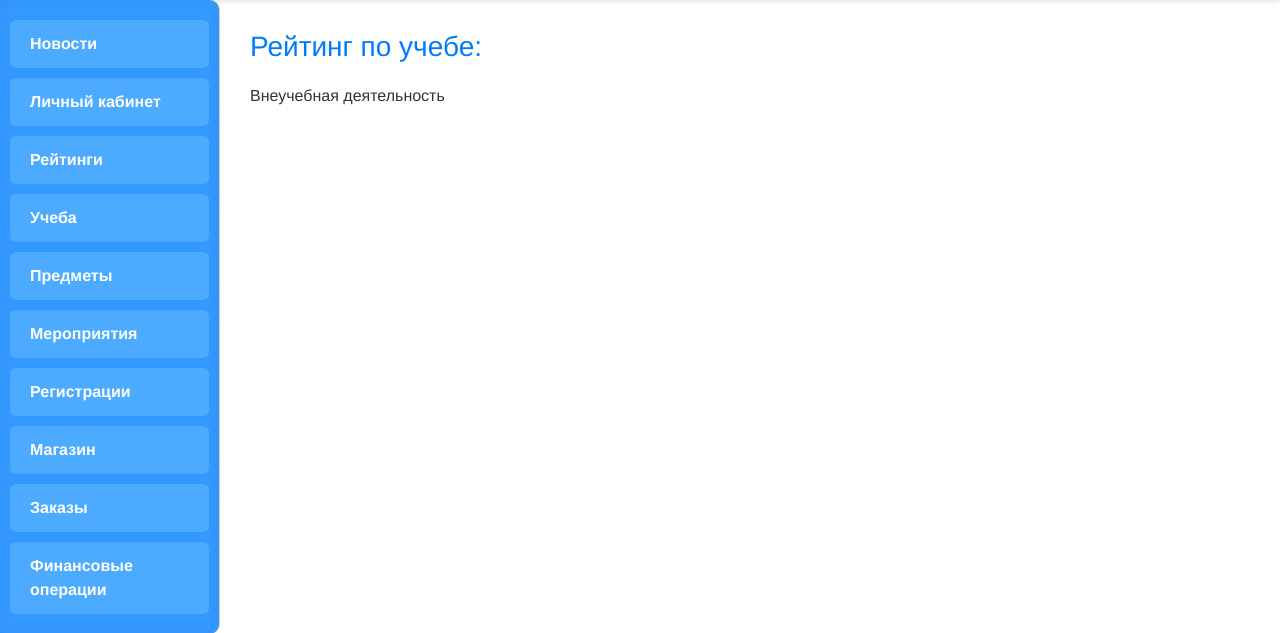
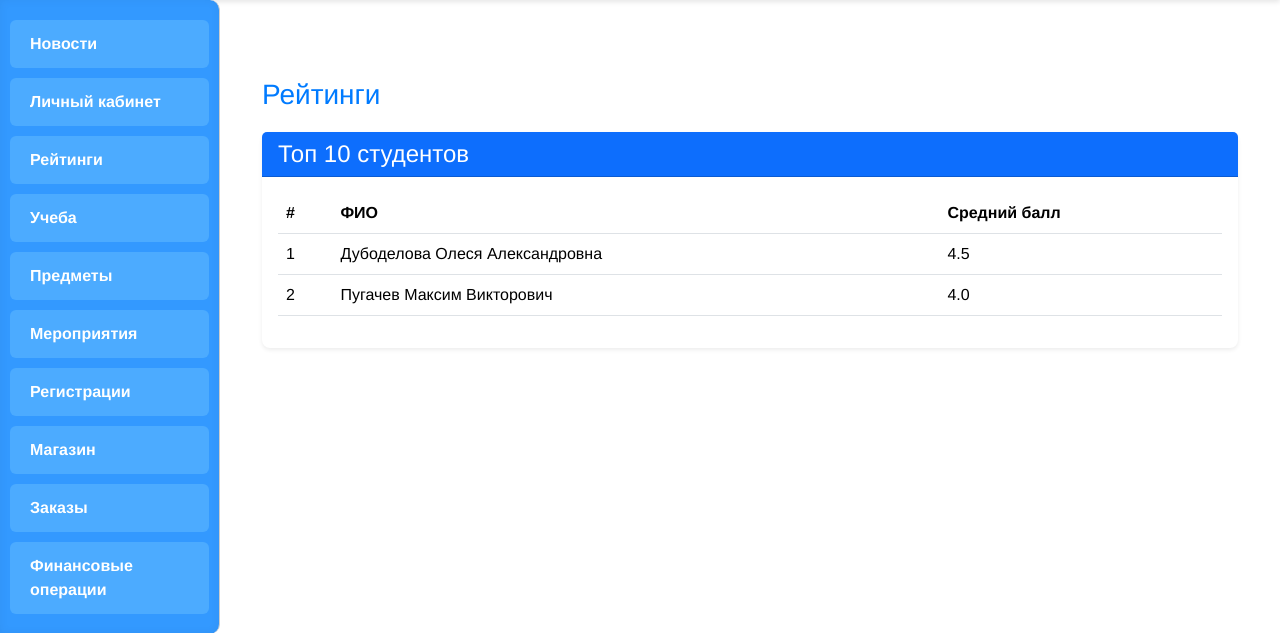
Before and after one commit to ketty3/Rating_system, a Django app: page / in a window 1280 px wide. Shown: the part 60-693 px from the top of the page. Run offline with Django 5.2, Linux system fonts and the light colour scheme; a user stored in the database is signed in; data comes from the database, SQL or seed files in the repository; both versions use the stored data as it was after the commit.

Commit message:
Создан рейтинг по учебе

```diff
--- a/main/templates/main/dashboard.html
+++ b/main/templates/main/dashboard.html
@@ -2,6 +2,61 @@
 {% block title %}Рейтинги{% endblock %}
 
 {% block content %}
-    <h2>Рейтинг по учебе:</h2>
-    <p>Внеучебная деятельность</p>
+<div class="container mt-5">
+    <h2>Рейтинги</h2>
+
+    <!-- Блок с рейтингом текущего пользователя -->
+    {% if profile.role == 'ST' %}
+        <div class="card mb-4 shadow-sm border-0 rounded-3">
+            <div class="card-body text-center">
+                <h4>Ваш рейтинг</h4>
+                <p><strong>Место:</strong>
+                    {% if user_rank %}
+                        {{ user_rank }}
+                    {% else %}
+                        Не определено
+                    {% endif %}
+                </p>
+                <p><strong>Средний балл:</strong>
+                    {% if avg_grade_user %}
+                        {{ avg_grade_user|floatformat:2 }}
+                    {% else %}
+                        0.00
+                    {% endif %}
+                </p>
+            </div>
+        </div>
+    {% endif %}
+
+    <!-- Таблица топ-10 студентов -->
+    <div class="card shadow-sm border-0 rounded-3">
+        <div class="card-header bg-primary text-white">
+            <h4 class="mb-0">Топ 10 студентов</h4>
+        </div>
+        <div class="card-body">
+            {% if students_top %}
+                <table class="table table-hover">
+                    <thead>
+                        <tr>
+                            <th>#</th>
+                            <th>ФИО</th>
+                            <th>Средний балл</th>
+                        </tr>
+                    </thead>
+                    <tbody>
+                        {% for student in students_top %}
+                            <tr>
+                                <td>{{ forloop.counter }}</td>
+                                <td>{{ student.full_name }}</td>
+                                <td>{{ student.avg_grade }}</td>
+                            </tr>
+                        {% endfor %}
+                    </tbody>
+                </table>
+            {% else %}
+                <p>Нет данных о рейтинге студентов.</p>
+            {% endif %}
+        </div>
+    </div>
+</div>
 {% endblock %}
--- a/main/views.py
+++ b/main/views.py
@@ -3,6 +3,7 @@ from django.shortcuts import render, get_object_or_404, redirect
 from .models import Article, Profile, Subjects, StudentGroupMembership, Grades, Events, EventRoles,Registrations
 from .forms import ProfileForm
 from django.contrib.auth.decorators import login_required
+from django.contrib.auth.models import User
 from django.contrib import messages
 
 
@@ -33,8 +34,49 @@ def article_detail(request, article_id):
 @login_required
 def dashboard(request):
     profile = request.user.profile
-    return render(request, 'main/dashboard.html', {'profile': profile})
 
+    # Получаем средний балл текущего пользователя
+    avg_grade_user = get_student_avg_grade(request.user)
+
+    # Получаем топ 10 студентов по среднему баллу
+    top_students = (
+        Grades.objects.values('student_id')
+        .annotate(avg_grade=Avg('grade'))
+        .order_by('-avg_grade')[:10]
+    )
+
+    # Добавляем данные о пользователях
+    students_with_data = []
+    for item in top_students:
+        user = User.objects.get(id=item['student_id'])
+        student_profile = Profile.objects.get(user=user)
+        students_with_data.append({
+            'user': user,
+            'full_name': student_profile.get_full_name,
+            'avg_grade': round(item['avg_grade'], 2) if item['avg_grade'] else 0.0,
+        })
+
+    # Находим место пользователя в рейтинге
+    all_grades = (
+        Grades.objects.values('student_id')
+        .annotate(avg_grade=Avg('grade'))
+        .order_by('-avg_grade')
+    )
+
+    user_rank = None
+    for idx, entry in enumerate(all_grades, start=1):
+        if entry['student_id'] == request.user.id:
+            user_rank = idx
+            break
+
+    context = {
+        'profile': profile,
+        'avg_grade_user': avg_grade_user,
+        'students_top': students_with_data,
+        'user_rank': user_rank or '-',  # Если пользователь не найден в рейтинге
+    }
+
+    return render(request, 'main/dashboard.html', context)
 
 @login_required
 def profile_view(request):
@@ -233,3 +275,8 @@ def orders(request):
 
 def operations(request):
     return render(request, 'main/operations.html')
+
+from django.db.models import Avg
+
+def get_student_avg_grade(user):
+    return Grades.objects.filter(student_id=user).aggregate(avg_grade=Avg('grade'))['avg_grade']
```
Also changed, not shown: db.sqlite3.
